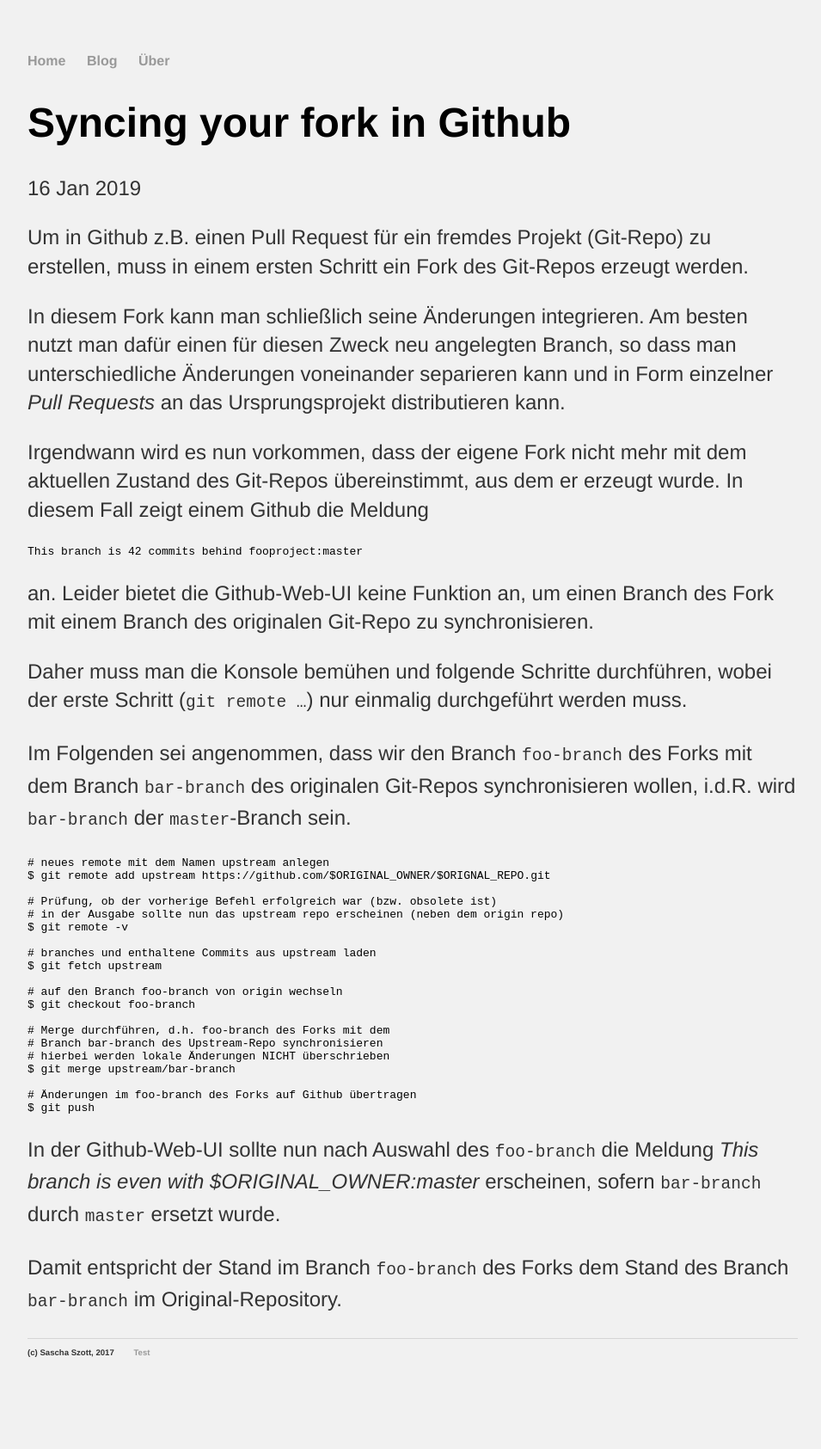
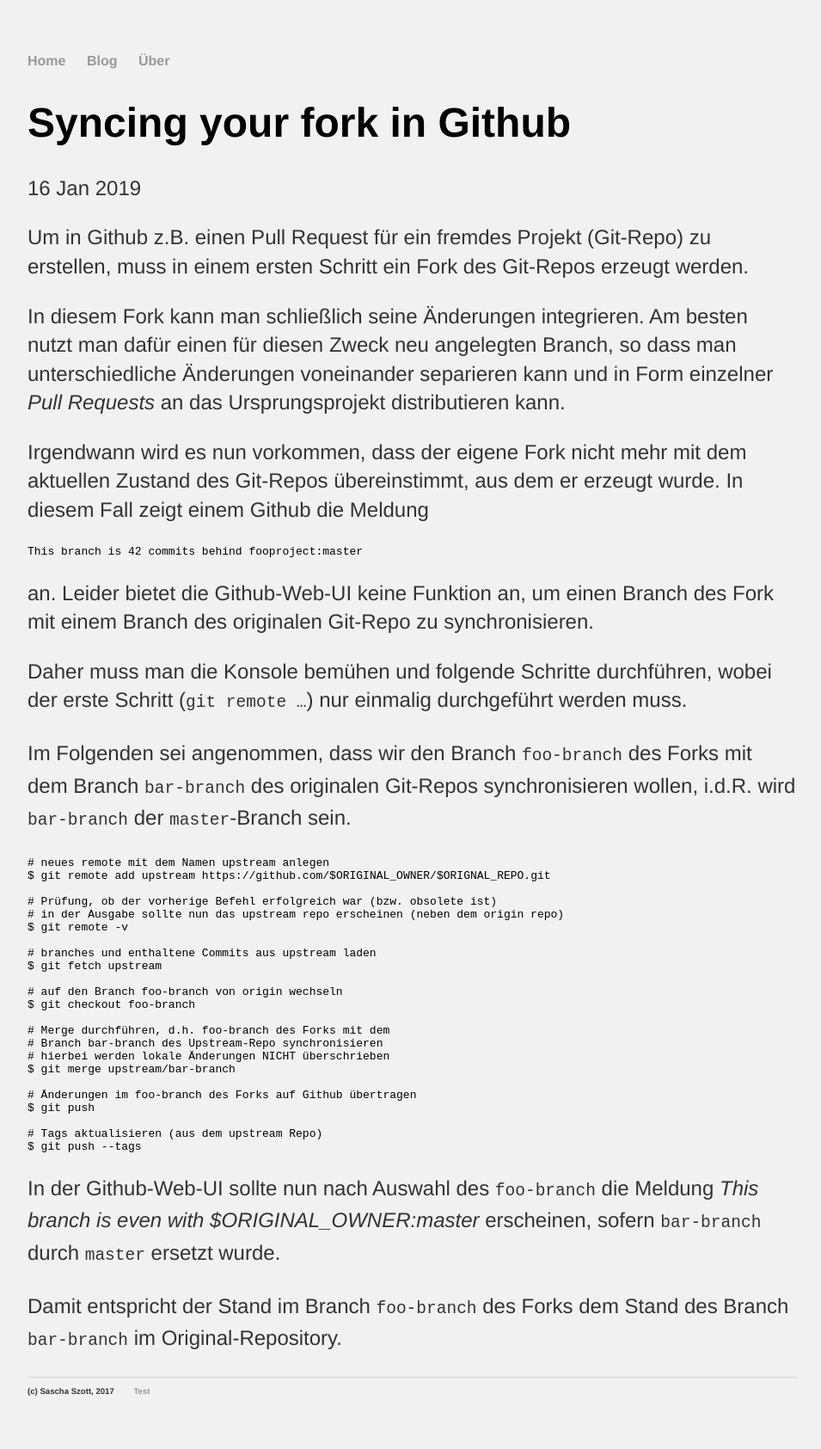
Before and after one commit to saschaszott/saschaszott.github.io, a Jekyll site: the page built from _posts/2019-01-18-syncing-your-fork.md, in a window 1280 px wide. Shown: the whole page at 86% size, without its empty margins (160-1115 px from the left). Built offline with Jekyll 4.4.1, drawn with Linux system fonts in a browser that asks for light colours; before the commit the page ends 1640 px from its top, so only the background shows below that.

Commit message:
Update 2019-01-18-syncing-your-fork.md

````diff
--- a/_posts/2019-01-18-syncing-your-fork.md
+++ b/_posts/2019-01-18-syncing-your-fork.md
@@ -51,6 +51,9 @@ $ git merge upstream/bar-branch
 
 # Änderungen im foo-branch des Forks auf Github übertragen
 $ git push
+
+# Tags aktualisieren (aus dem upstream Repo)
+$ git push --tags
 ```
 
 In der Github-Web-UI sollte nun nach Auswahl des `foo-branch`
````
